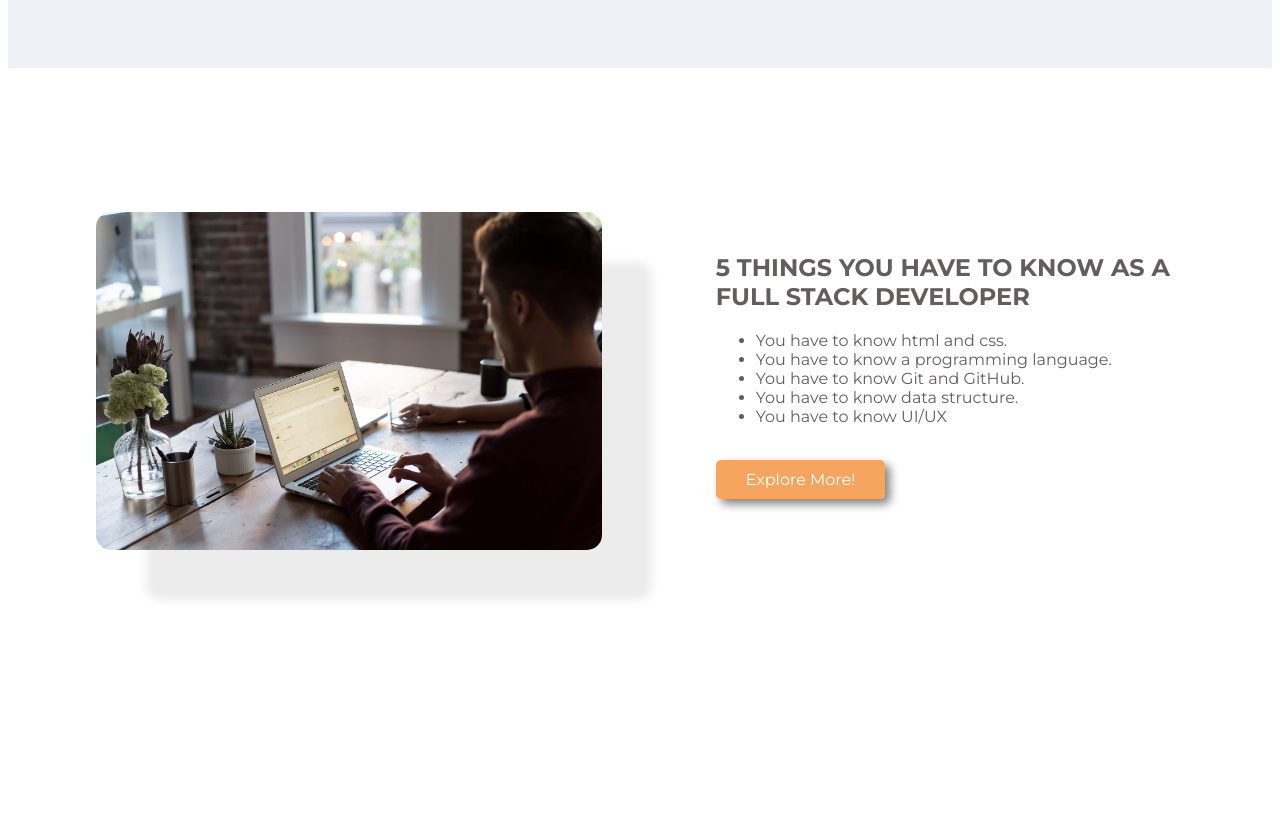
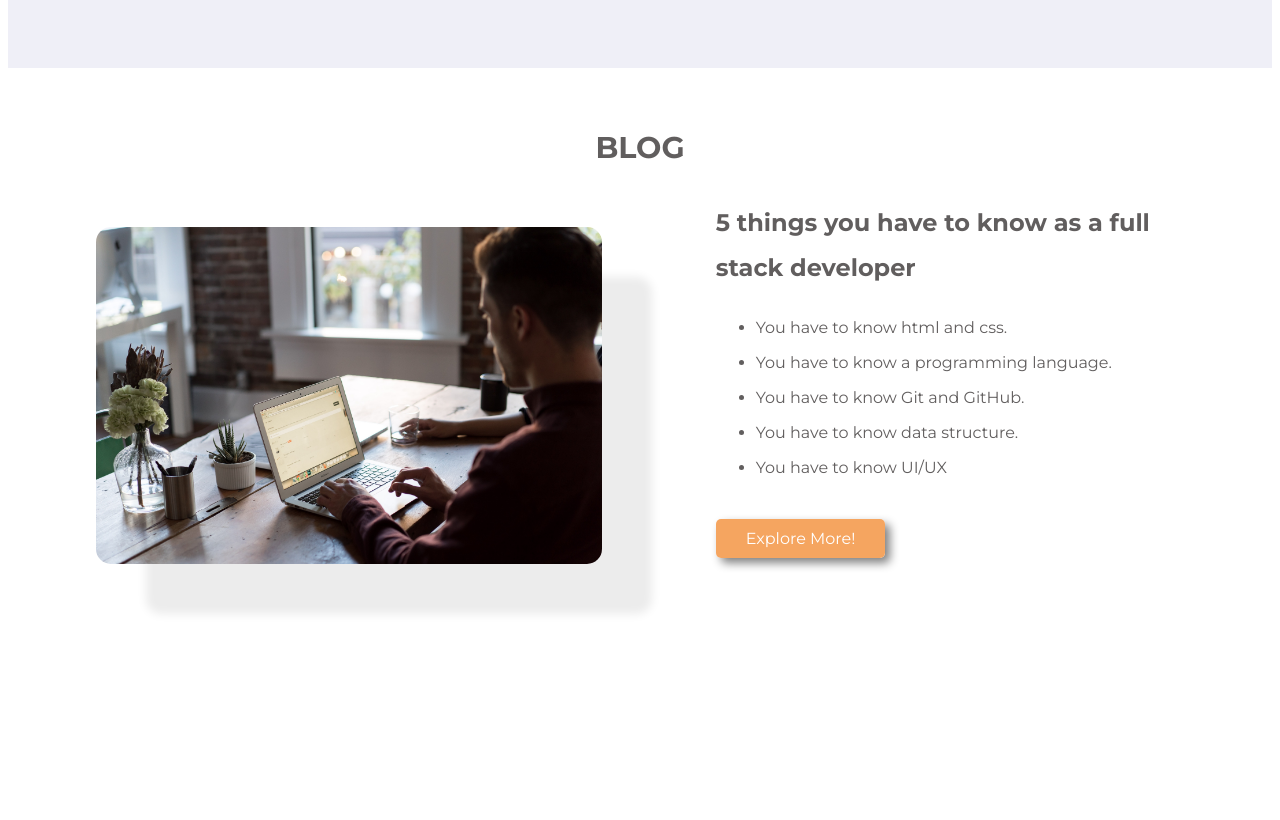
Before and after one commit to imtiajAhmed07/PH-Assignment-01, a plain HTML site: page index.html in a window 1280 px wide. Shown: the part 1860-2680 px from the top of the page. Drawn offline with Linux system fonts and the light colour scheme.

Commit message:
PH First Assignment done

```diff
--- a/css/style.css
+++ b/css/style.css
@@ -161,18 +161,27 @@
     height: 90vh;
 }
 
+.blog-txt{
+    font-size: 30px;
+    text-align: center;
+    color: rgb(97, 94, 94);
+    position: relative;
+    top: 5%;
+}
+
 .blog-child{
     height: 400px;
     width: 40%;
     padding-left: 2%;
     margin-left: 5%;
     position: relative;
-    top: 20%;
+    top: 10%;
     float: left;
 }
 
 .blog-child h2{
     color: rgb(97, 94, 94);
+    line-height: 45px;
 }
 
 .blog-child img{
@@ -183,12 +192,13 @@
 
 #blog-content{
     position: relative;
-    top: 23%;
+    top: 3.5%;
     left: 2%;
 }
 
 .unorder-child li{
     color: rgb(97, 94, 94);
+    line-height: 35px;
 }
 
 #blog-btn{
--- a/index.html
+++ b/index.html
@@ -87,12 +87,14 @@
 
     <section class="blog-section">
 
+        <h2 class="blog-txt">BLOG</h2>
+
         <div class="blog-child">
             <img src="images/blog-photo.jpg" alt="">
         </div>
 
         <div id="blog-content" class="blog-child">
-            <h2>5 THINGS YOU HAVE TO KNOW AS A FULL STACK DEVELOPER</h2>
+            <h2>5 things you have to know as a full stack developer</h2>
             <ul class="unorder-child">
                 <li>You have to know html and css.</li>
                 <li>You have to know a programming language.</li>
```
